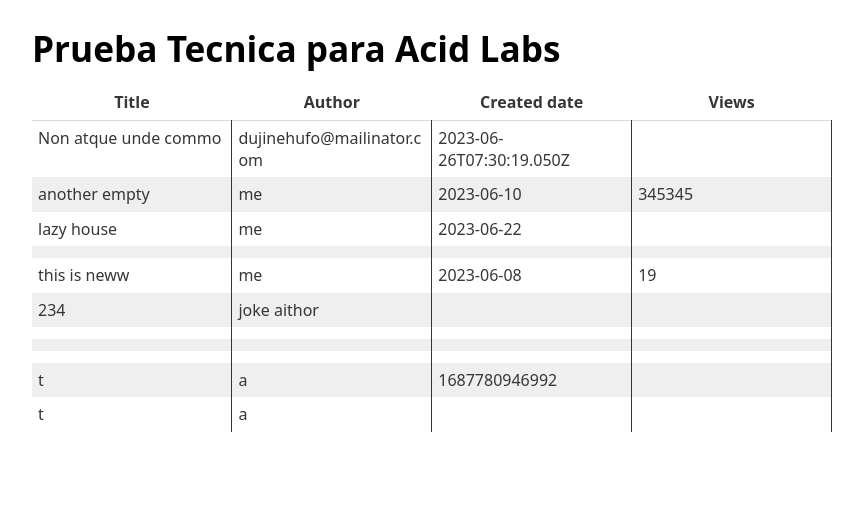
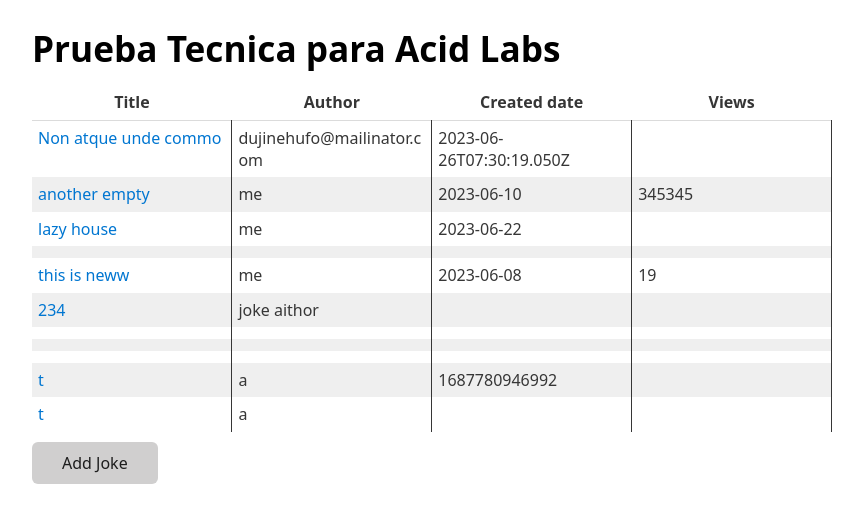
Before and after one commit to rodrigorellana/test_alabs, a React (Create React App) app: page / in a window 1280 px wide. Shown: the top 522 px of the page, without its empty margins (208-1071 px from the left). Built offline with nearby package versions, Linux system fonts and the light colour scheme.

Commit message:
manage jokeid in joke edit page

```diff
--- a/src/App.tsx
+++ b/src/App.tsx
@@ -26,7 +26,9 @@ function App() {
     <Router>
       <Switch>
         <Route exact path="/" component={ListJokes} />
-        <Route path="/jokes/:jokeId" component={JokePage} />
+        <Route exact path="/jokes" component={ListJokes} />
+        <Route path="/joke/:jokeId" component={JokePage} />
+        <Route path="/joke" component={JokePage} />
       </Switch>
     </Router>
   );
--- a/src/components/table.tsx
+++ b/src/components/table.tsx
@@ -1,8 +1,13 @@
 import React from 'react';
 import { IJoke } from '../interfaces/jokes';
+import { Link } from 'react-router-dom';
+import { useHistory } from 'react-router-dom';
 
 const Table = ({ data }: { data: IJoke[] }) => {
+  const history = useHistory();
+
   return (
+    <div className="App">
       <table>
         <thead>
           <tr>
@@ -13,9 +18,11 @@ const Table = ({ data }: { data: IJoke[] }) => {
           </tr>
         </thead>
         <tbody>
-        {data.map((row, index: number) => (
-          <tr key={index}>
-            <td>{row.title}</td>
+          {data.map((row) => (
+            <tr key={row.id}>
+              <td>
+                <Link to={`/joke/${row.id}`}>{row.title}</Link>
+              </td>
               <td>{row.author}</td>
               <td>{row.createdAt}</td>
               <td>{row.views}</td>
@@ -23,6 +30,9 @@ const Table = ({ data }: { data: IJoke[] }) => {
           ))}
         </tbody>
       </table>
+      <button  onClick={() => { history.push('/joke') }}>Add Joke</button>
+    </div>
+
   );
 };
 
--- a/src/pages/jokes.tsx
+++ b/src/pages/jokes.tsx
@@ -1,6 +1,12 @@
 import React from 'react'
+import { RouteComponentProps, useHistory } from 'react-router-dom';
 
-export const Jokes = () => {
+export const Jokes = ({ match }: RouteComponentProps<{ jokeId?: string}>) => {
+  const history = useHistory();
+  const { jokeId } = match.params;
+
+  console.log({ jokeId })
+
   const handleSubmit = (event: any) => {
     event.preventDefault()
   }
@@ -23,7 +29,7 @@ export const Jokes = () => {
       <div>
         <button type='submit'>Save</button>
         <button type='submit'>Delete</button>
-        <button type='submit'>Close</button>
+        <button onClick={() => { history.push('/jokes') }} type='submit'>Close</button>
       </div>
     </form>
   )
```
Lines whose indentation alone changed are shown as unchanged.
